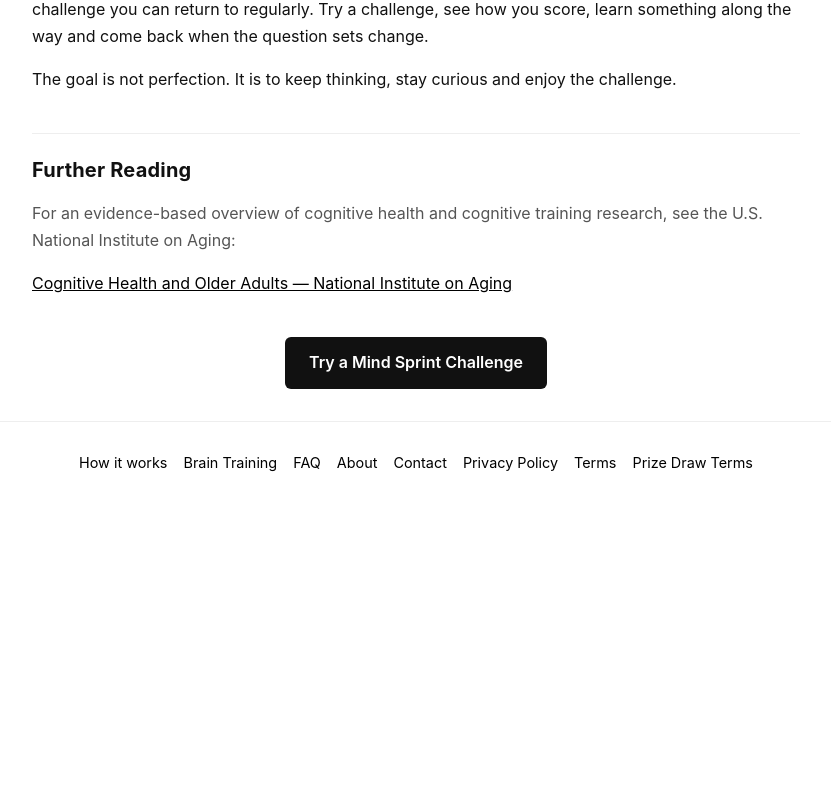
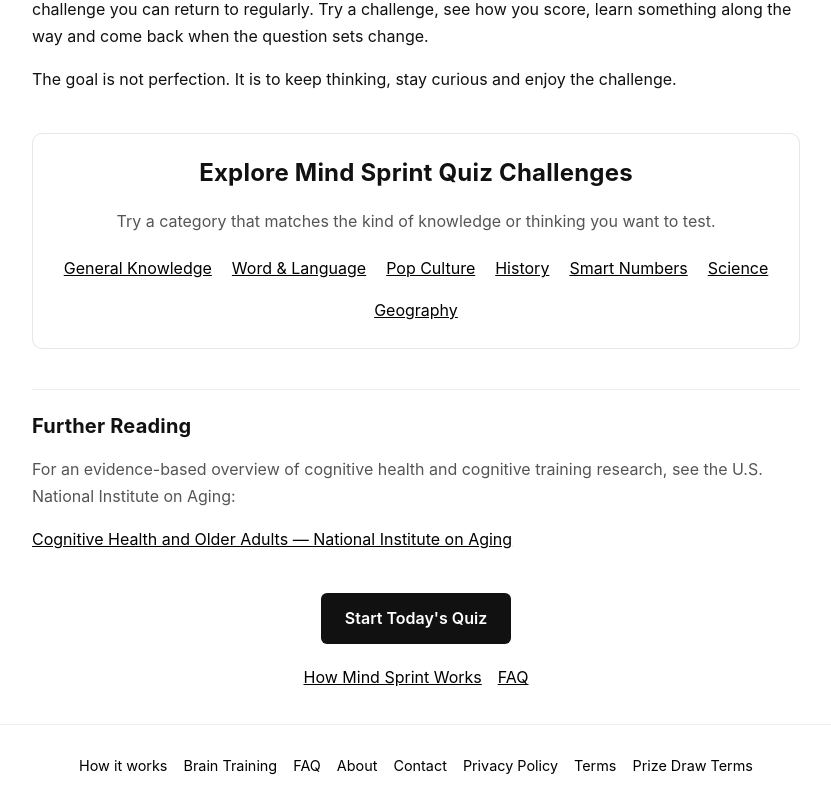
Before and after one commit to justinchase1984/mind-sprint, a Next.js app: page /brain-training in a window 1280 px wide. Shown: the part 1950-2758 px from the top of the page, without its empty margins (224-1055 px from the left). Before the commit the page ends 2455 px from the top, so only its background shows below. Built offline with nearby package versions, Linux system fonts and the light colour scheme; no server answers.

Commit message:
Update brain-training.tsx

```diff
--- a/pages/brain-training.tsx
+++ b/pages/brain-training.tsx
@@ -1,16 +1,145 @@
 // pages/brain-training.tsx
 import Head from 'next/head'
 import Link from 'next/link'
+
+const PAGE_URL =
+  'https://www.dailymindsprint.com/brain-training'
+
+const structuredData = {
+  '@context': 'https://schema.org',
+  '@graph': [
+    {
+      '@type': 'Organization',
+      '@id':
+        'https://www.dailymindsprint.com/#organization',
+      name: 'Mind Sprint',
+      url: 'https://www.dailymindsprint.com/',
+    },
+    {
+      '@type': 'WebSite',
+      '@id':
+        'https://www.dailymindsprint.com/#website',
+      url: 'https://www.dailymindsprint.com/',
+      name: 'Mind Sprint',
+      publisher: {
+        '@id':
+          'https://www.dailymindsprint.com/#organization',
+      },
+    },
+    {
+      '@type': 'WebPage',
+      '@id':
+        'https://www.dailymindsprint.com/brain-training#webpage',
+      url: PAGE_URL,
+      name:
+        'Brain Training Games & Mental Challenges | Mind Sprint',
+      description:
+        'Explore brain training games, trivia, word challenges, memory activities and problem-solving quizzes designed to encourage active thinking and curiosity.',
+      isPartOf: {
+        '@id':
+          'https://www.dailymindsprint.com/#website',
+      },
+      about: {
+        '@id':
+          'https://www.dailymindsprint.com/#organization',
+      },
+    },
+    {
+      '@type': 'Article',
+      '@id':
+        'https://www.dailymindsprint.com/brain-training#article',
+      headline:
+        'Brain Training with Mind Sprint',
+      description:
+        'Learn how Mind Sprint uses trivia, memory, word and problem-solving challenges to encourage active thinking, curiosity and regular mental engagement.',
+      mainEntityOfPage: {
+        '@id':
+          'https://www.dailymindsprint.com/brain-training#webpage',
+      },
+      author: {
+        '@id':
+          'https://www.dailymindsprint.com/#organization',
+      },
+      publisher: {
+        '@id':
+          'https://www.dailymindsprint.com/#organization',
+      },
+      dateModified: '2026-10-07',
+    },
+  ],
+}
 
 export default function BrainTraining() {
   return (
     <>
       <Head>
-        <title>Brain Training & Mental Challenges | Mind Sprint</title>
+        <title>
+          Brain Training Games &amp; Mental Challenges | Mind Sprint
+        </title>
 
         <meta
           name="description"
-          content="Learn how Mind Sprint uses trivia, memory, word and problem-solving challenges to encourage active thinking, curiosity and regular mental engagement."
+          content="Explore brain training games, trivia, word challenges, memory activities and problem-solving quizzes designed to encourage active thinking and curiosity."
+        />
+
+        <meta
+          name="robots"
+          content="index, follow"
+        />
+
+        <link
+          rel="canonical"
+          href={PAGE_URL}
+        />
+
+        <meta
+          property="og:type"
+          content="article"
+        />
+
+        <meta
+          property="og:site_name"
+          content="Mind Sprint"
+        />
+
+        <meta
+          property="og:title"
+          content="Brain Training Games & Mental Challenges | Mind Sprint"
+        />
+
+        <meta
+          property="og:description"
+          content="Explore trivia, memory, word and problem-solving challenges designed to encourage active thinking and curiosity."
+        />
+
+        <meta
+          property="og:url"
+          content={PAGE_URL}
+        />
+
+        <meta
+          name="twitter:card"
+          content="summary"
+        />
+
+        <meta
+          name="twitter:title"
+          content="Brain Training Games & Mental Challenges | Mind Sprint"
+        />
+
+        <meta
+          name="twitter:description"
+          content="Explore trivia, memory, word and problem-solving challenges designed to encourage active thinking and curiosity."
+        />
+
+        <script
+          type="application/ld+json"
+          dangerouslySetInnerHTML={{
+            __html:
+              JSON.stringify(
+                structuredData
+              ),
+          }}
         />
       </Head>
 
@@ -22,7 +151,9 @@
           lineHeight: 1.7,
         }}
       >
-        <h1>Brain Training with Mind Sprint</h1>
+        <h1>
+          Brain Training with Mind Sprint
+        </h1>
 
         <p
           style={{
@@ -31,7 +162,7 @@
             marginTop: '-0.5rem',
           }}
         >
-          By Mind Sprint · Updated September 2026
+          By Mind Sprint · Updated October 2026
         </p>
 
         <p>
@@ -48,7 +179,9 @@
           study session.
         </p>
 
-        <h2>What Does “Brain Training” Mean?</h2>
+        <h2>
+          What Does “Brain Training” Mean?
+        </h2>
 
         <p>
           Brain training is a broad term used for activities that ask you to
@@ -70,7 +203,9 @@
           guaranteed way to improve cognitive performance.
         </p>
 
-        <h2>How Mind Sprint Keeps You Thinking</h2>
+        <h2>
+          How Mind Sprint Keeps You Thinking
+        </h2>
 
         <p>
           Mind Sprint mixes several types of challenges instead of asking you to
@@ -87,25 +222,37 @@
 
         <ul>
           <li>
-            <strong>Trivia:</strong> recall facts and general knowledge.
+            <strong>
+              Trivia:
+            </strong>{' '}
+            recall facts and general knowledge.
           </li>
 
           <li>
-            <strong>Memory:</strong> pay attention to information and try to
-            remember it later.
+            <strong>
+              Memory:
+            </strong>{' '}
+            pay attention to information and try to remember it later.
           </li>
 
           <li>
-            <strong>Words:</strong> work with language, meaning and vocabulary.
+            <strong>
+              Words:
+            </strong>{' '}
+            work with language, meaning and vocabulary.
           </li>
 
           <li>
-            <strong>Patterns and reasoning:</strong> look for relationships,
-            sequences or logical answers.
+            <strong>
+              Patterns and reasoning:
+            </strong>{' '}
+            look for relationships, sequences or logical answers.
           </li>
         </ul>
 
-        <h2>Why Short Challenges?</h2>
+        <h2>
+          Why Short Challenges?
+        </h2>
 
         <p>
           Mind Sprint is deliberately designed around short sessions. A quick
@@ -120,7 +267,9 @@
           can put together.
         </p>
 
-        <h2>Practice, Recall and Curiosity</h2>
+        <h2>
+          Practice, Recall and Curiosity
+        </h2>
 
         <p>
           One of the simplest benefits of quizzes is that they make you actively
@@ -135,7 +284,9 @@
           than simply choosing an answer and moving on.
         </p>
 
-        <h2>Fresh Question Sets</h2>
+        <h2>
+          Fresh Question Sets
+        </h2>
 
         <p>
           Repeating exactly the same questions would quickly become a test of
@@ -149,7 +300,9 @@
           expecting every session to be identical.
         </p>
 
-        <h2>What Mind Sprint Does Not Claim</h2>
+        <h2>
+          What Mind Sprint Does Not Claim
+        </h2>
 
         <p>
           Mind Sprint is an entertainment and general-knowledge experience. It
@@ -165,7 +318,9 @@
           currently supported by enough evidence.
         </p>
 
-        <h2>Make It Part of Your Routine</h2>
+        <h2>
+          Make It Part of Your Routine
+        </h2>
 
         <p>
           If you enjoy trivia and puzzles, the simplest approach is to treat
@@ -182,13 +337,170 @@
         <div
           style={{
             marginTop: '2.5rem',
-            paddingTop: '1.5rem',
-            borderTop: '1px solid #eee',
+            padding: '1.5rem',
+            border:
+              '1px solid #e6e6e6',
+            borderRadius: 10,
           }}
         >
-          <h2 style={{ fontSize: 20 }}>Further Reading</h2>
+          <h2
+            style={{
+              marginTop: 0,
+              textAlign: 'center',
+            }}
+          >
+            Explore Mind Sprint Quiz Challenges
+          </h2>
 
-          <p style={{ color: '#555' }}>
+          <p
+            style={{
+              color: '#555',
+              textAlign: 'center',
+              marginBottom:
+                '1.25rem',
+            }}
+          >
+            Try a category that matches the kind of knowledge or thinking you
+            want to test.
+          </p>
+
+          <div
+            style={{
+              display: 'flex',
+              flexWrap: 'wrap',
+              justifyContent:
+                'center',
+              gap: '0.9rem 1.25rem',
+            }}
+          >
+            <Link
+              href="/general-knowledge-quiz"
+              legacyBehavior
+            >
+              <a
+                style={{
+                  color: '#000',
+                  textDecoration:
+                    'underline',
+                }}
+              >
+                General Knowledge
+              </a>
+            </Link>
+
+            <Link
+              href="/word-language-quiz"
+              legacyBehavior
+            >
+              <a
+                style={{
+                  color: '#000',
+                  textDecoration:
+                    'underline',
+                }}
+              >
+                Word &amp; Language
+              </a>
+            </Link>
+
+            <Link
+              href="/pop-culture-quiz"
+              legacyBehavior
+            >
+              <a
+                style={{
+                  color: '#000',
+                  textDecoration:
+                    'underline',
+                }}
+              >
+                Pop Culture
+              </a>
+            </Link>
+
+            <Link
+              href="/history-quiz"
+              legacyBehavior
+            >
+              <a
+                style={{
+                  color: '#000',
+                  textDecoration:
+                    'underline',
+                }}
+              >
+                History
+              </a>
+            </Link>
+
+            <Link
+              href="/smart-numbers-quiz"
+              legacyBehavior
+            >
+              <a
+                style={{
+                  color: '#000',
+                  textDecoration:
+                    'underline',
+                }}
+              >
+                Smart Numbers
+              </a>
+            </Link>
+
+            <Link
+              href="/science-quiz"
+              legacyBehavior
+            >
+              <a
+                style={{
+                  color: '#000',
+                  textDecoration:
+                    'underline',
+                }}
+              >
+                Science
+              </a>
+            </Link>
+
+            <Link
+              href="/geography-quiz"
+              legacyBehavior
+            >
+              <a
+                style={{
+                  color: '#000',
+                  textDecoration:
+                    'underline',
+                }}
+              >
+                Geography
+              </a>
+            </Link>
+          </div>
+        </div>
+
+        <div
+          style={{
+            marginTop: '2.5rem',
+            paddingTop: '1.5rem',
+            borderTop:
+              '1px solid #eee',
+          }}
+        >
+          <h2
+            style={{
+              fontSize: 20,
+            }}
+          >
+            Further Reading
+          </h2>
+
+          <p
+            style={{
+              color: '#555',
+            }}
+          >
             For an evidence-based overview of cognitive health and cognitive
             training research, see the U.S. National Institute on Aging:
           </p>
@@ -200,7 +512,8 @@
               rel="noopener noreferrer"
               style={{
                 color: '#000',
-                textDecoration: 'underline',
+                textDecoration:
+                  'underline',
               }}
             >
               Cognitive Health and Older Adults — National Institute on Aging
@@ -214,21 +527,68 @@
             textAlign: 'center',
           }}
         >
-          <Link href="/puzzle/1?challenge=1" legacyBehavior>
+          <Link
+            href="/puzzle/1?challenge=1"
+            legacyBehavior
+          >
             <a
               style={{
-                display: 'inline-block',
-                padding: '12px 24px',
+                display:
+                  'inline-block',
+                padding:
+                  '12px 24px',
                 background: '#111',
                 color: '#fff',
                 borderRadius: 6,
-                textDecoration: 'none',
+                textDecoration:
+                  'none',
                 fontWeight: 600,
               }}
             >
-              Try a Mind Sprint Challenge
+              Start Today&apos;s Quiz
             </a>
           </Link>
+
+          <div
+            style={{
+              marginTop: '1.25rem',
+              display: 'flex',
+              justifyContent:
+                'center',
+              flexWrap: 'wrap',
+              gap: '1rem',
+            }}
+          >
+            <Link
+              href="/how-it-works"
+              legacyBehavior
+            >
+              <a
+                style={{
+                  color: '#000',
+                  textDecoration:
+                    'underline',
+                }}
+              >
+                How Mind Sprint Works
+              </a>
+            </Link>
+
+            <Link
+              href="/faq"
+              legacyBehavior
+            >
+              <a
+                style={{
+                  color: '#000',
+                  textDecoration:
+                    'underline',
+                }}
+              >
+                FAQ
+              </a>
+            </Link>
+          </div>
         </div>
       </main>
     </>
```
